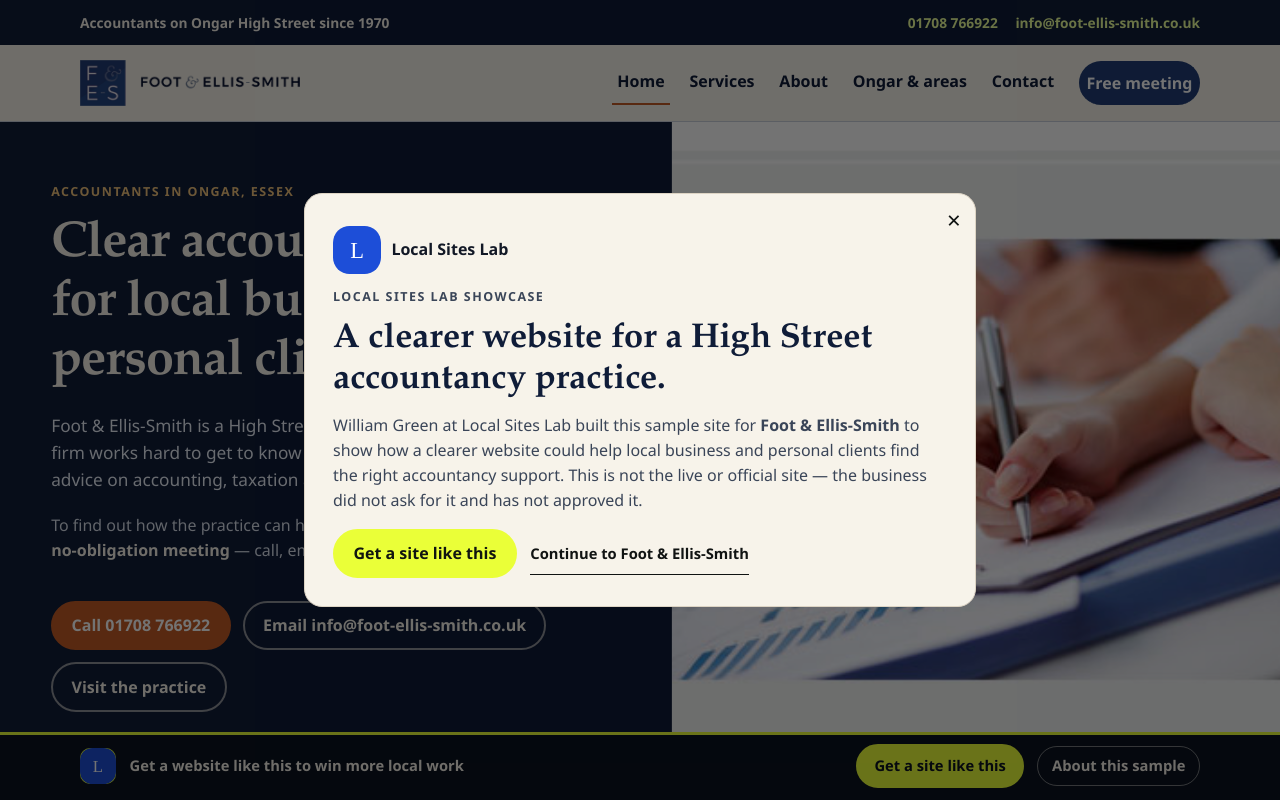
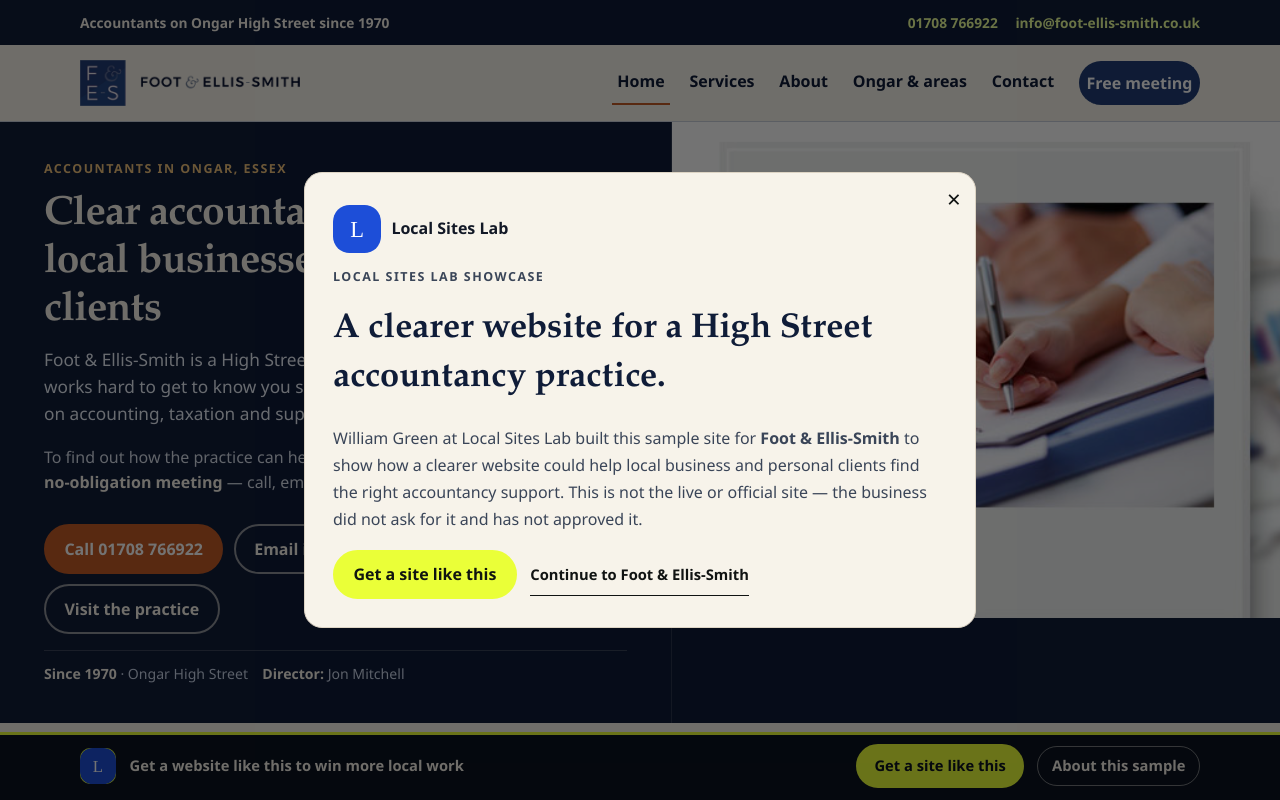
Before and after one commit to willgreeny9/local-sites-lab-foot-ellis-smith, a Next.js app: page / in a window 1280 px wide. Shown: the top 800 px of the page. Built offline with nearby package versions, Linux system fonts and the light colour scheme; no server answers.

Commit message:
UX fixes: ScrollToTop, hero above-fold, ConceptNotice v5 descenders

```diff
--- a/app/globals.css
+++ b/app/globals.css
@@ -355,17 +355,17 @@
 .hero-desk-grid {
   display: grid;
   grid-template-columns: minmax(0, 1.05fr) minmax(0, 0.95fr);
-  min-height: min(78vh, 40rem);
+  min-height: min(62vh, 32rem);
 }
 
 .hero-copy {
-  padding: clamp(2rem, 5vw, 3.75rem) clamp(1.25rem, 4vw, 3.5rem);
+  padding: clamp(1.25rem, 3.2vw, 2.35rem) clamp(1.15rem, 3.5vw, 2.75rem);
   background: var(--navy-deep);
   color: var(--cream);
   display: flex;
   flex-direction: column;
   justify-content: center;
-  gap: 0.35rem;
+  gap: 0.2rem;
   border-right: 1px solid rgba(247, 243, 234, 0.12);
 }
 
@@ -375,7 +375,8 @@
 
 .hero-copy h1 {
   color: var(--cream);
-  margin-bottom: 0.85rem;
+  margin-bottom: 0.55rem;
+  font-size: clamp(1.75rem, 3.4vw, 2.55rem);
 }
 
 .hero-copy p {
@@ -391,8 +392,8 @@
 .hero-actions {
   display: flex;
   flex-wrap: wrap;
-  gap: 0.75rem;
-  margin-top: 1.1rem;
+  gap: 0.65rem;
+  margin-top: 0.75rem;
 }
 
 .hero-actions .button-primary {
@@ -420,11 +421,11 @@
 .hero-meta {
   display: flex;
   flex-wrap: wrap;
-  gap: 0.55rem 1rem;
-  margin-top: 1.35rem;
-  padding-top: 1.1rem;
+  gap: 0.45rem 0.9rem;
+  margin-top: 0.85rem;
+  padding-top: 0.75rem;
   border-top: 1px solid rgba(247, 243, 234, 0.18);
-  font-size: 0.92rem;
+  font-size: 0.88rem;
   color: #c9d4e8;
 }
 
@@ -436,7 +437,8 @@
 .hero-media {
   position: relative;
   background: var(--mist);
-  min-height: 16rem;
+  min-height: 12rem;
+  max-height: min(62vh, 32rem);
   overflow: hidden;
 }
 
@@ -1017,6 +1019,8 @@
   text-transform: uppercase;
   color: #3d5266;
   margin-bottom: 0.5rem;
+  line-height: 1.45;
+  overflow: visible;
 }
 
 .concept-modal h2 {
@@ -1024,7 +1028,9 @@
   border: none;
   background: transparent;
   outline: none;
-  padding: 0;
+  padding: 0.1em 0 0.25em;
+  line-height: 1.45;
+  overflow: visible;
 }
 
 .concept-modal h2:focus,
@@ -1039,6 +1045,8 @@
 .concept-modal p {
   color: var(--ink-soft);
   margin-bottom: 0.85rem;
+  line-height: 1.7;
+  overflow: visible;
 }
 
 .concept-actions {
--- a/app/layout.tsx
+++ b/app/layout.tsx
@@ -1,5 +1,6 @@
 import type { Metadata } from "next";
 import { ConceptNotice } from "@/components/ConceptNotice";
+import { ScrollToTop } from "@/components/ScrollToTop";
 import { Footer } from "@/components/Footer";
 import { Header } from "@/components/Header";
 import { business } from "@/lib/business";
@@ -33,6 +34,7 @@
         <Header />
         <main id="main-content">{children}</main>
         <Footer />
+        <ScrollToTop />
         <ConceptNotice />
       </body>
     </html>
--- a/components/ConceptNotice.tsx
+++ b/components/ConceptNotice.tsx
@@ -2,7 +2,7 @@
 
 import { useCallback, useEffect, useRef, useState } from "react";
 
-const storageKey = "foot-ellis-smith-concept-notice-dismissed-v4";
+const storageKey = "foot-ellis-smith-concept-notice-dismissed-v5";
 
 export function ConceptNotice() {
   const [open, setOpen] = useState(false);
--- /dev/null
+++ b/components/ScrollToTop.tsx
@@ -0,0 +1,13 @@
+"use client";
+import { useEffect } from "react";
+import { usePathname } from "next/navigation";
+
+export function ScrollToTop() {
+  const pathname = usePathname();
+  useEffect(() => {
+    if (typeof window === "undefined") return;
+    window.history.scrollRestoration = "manual";
+    window.scrollTo(0, 0);
+  }, [pathname]);
+  return null;
+}
```
Also changed, not shown: 1 other file (tests, documents, lock files or other folders).
